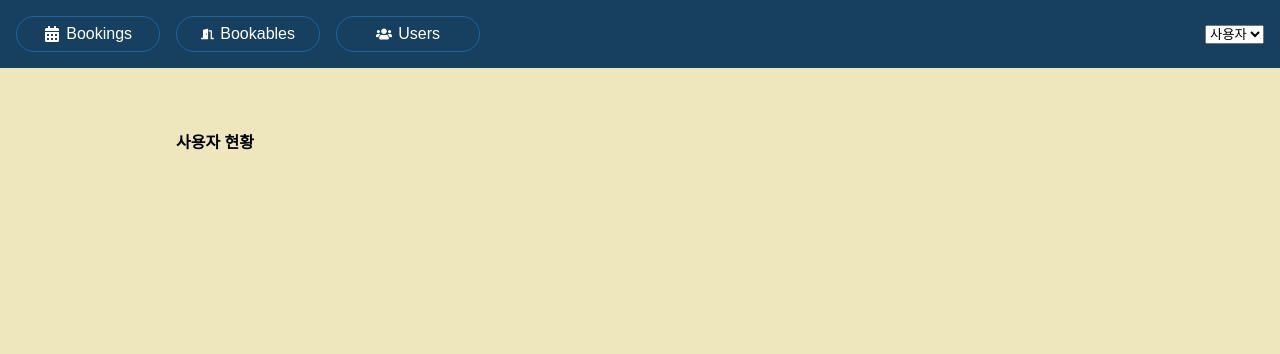
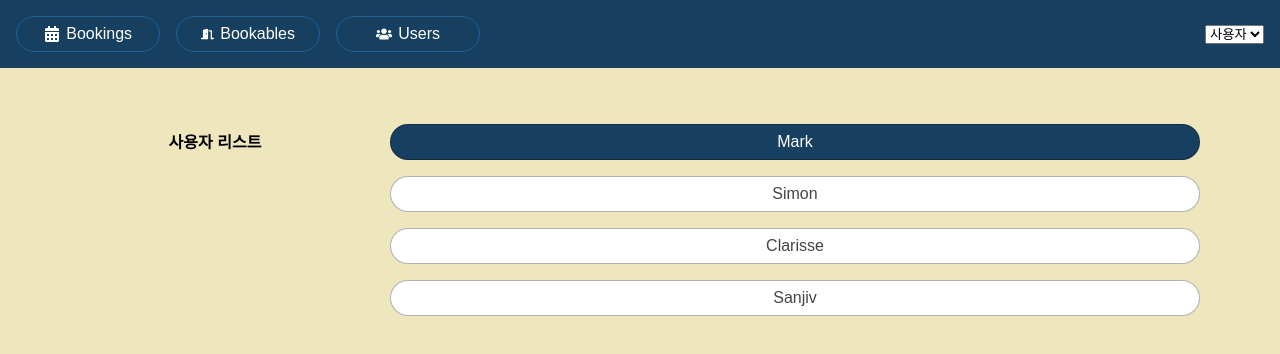
Before and after one commit to SJC-s/React-Demo, a React (Vite) app: page /users in a window 1280 px wide. Shown: the top 354 px of the page. Built offline with nearby package versions, Linux system fonts and the light colour scheme.

Commit message:
#4 useState (상태값 관리) 상태값 관리 사용자 목록으로 복습

```diff
--- /dev/null
+++ b/src/component/Users/UserList.jsx
@@ -0,0 +1,22 @@
+import {users} from "../../static.json"
+import {useState} from "react";
+
+function UserList() {
+
+    const [userIndex, setUserIndex] = useState(0);
+
+    return (
+        <ul className="items-list-nav">
+            {users.map((u,i) => (
+                <li key={u.id} className={i === userIndex ? "selected":null}>
+                    <button className="btn" onClick={() => setUserIndex(i)}>
+                        {u.name}
+                    </button>
+                </li>
+            ))}
+        </ul>
+    )
+
+}
+
+export default UserList;
--- a/src/component/Users/UsersPage.jsx
+++ b/src/component/Users/UsersPage.jsx
@@ -1,7 +1,11 @@
+import UserList from "./UserList.jsx";
+
 function UsersPage() {
     return (
         <main className="users-page">
-            <h4>사용자 현황</h4>
+            <h4>사용자 리스트</h4>
+            {/* 사용자 이름 목록 만들기 */}
+            <UserList/>
         </main>
     )
 }
```
